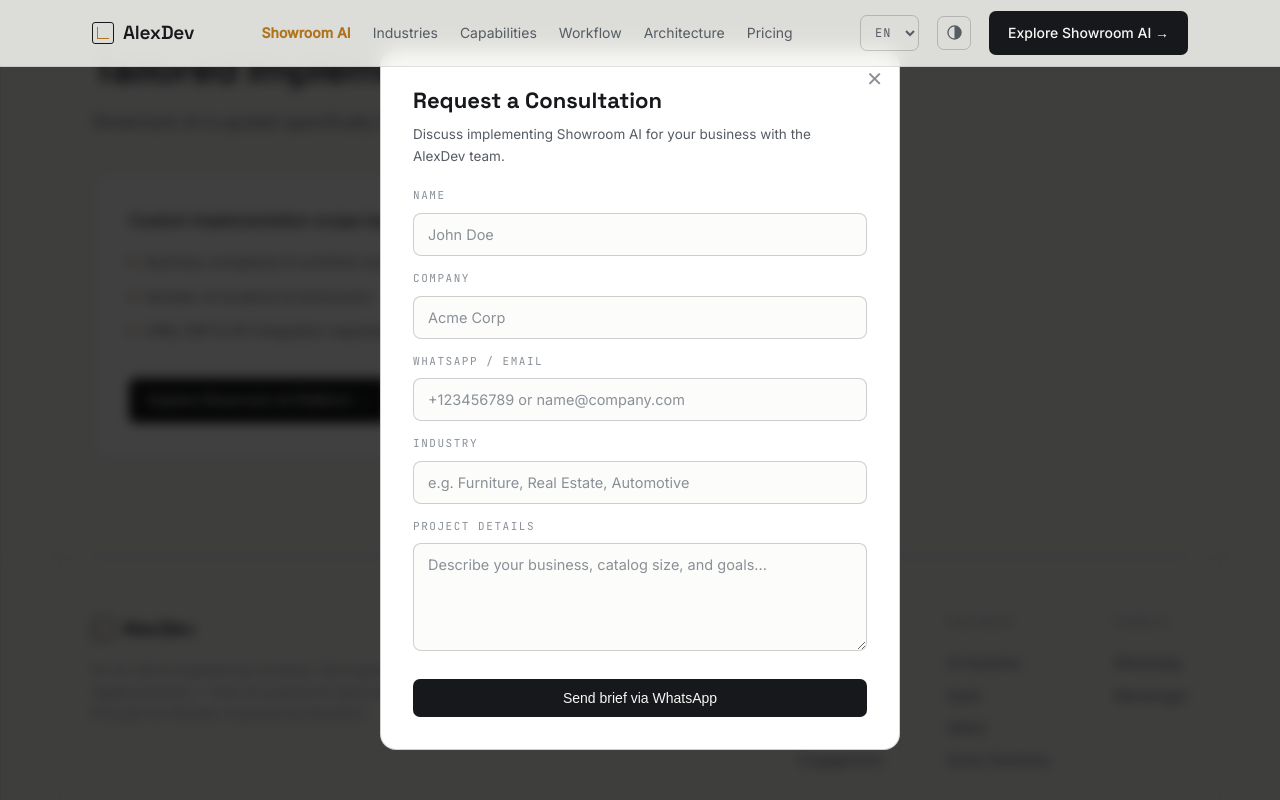
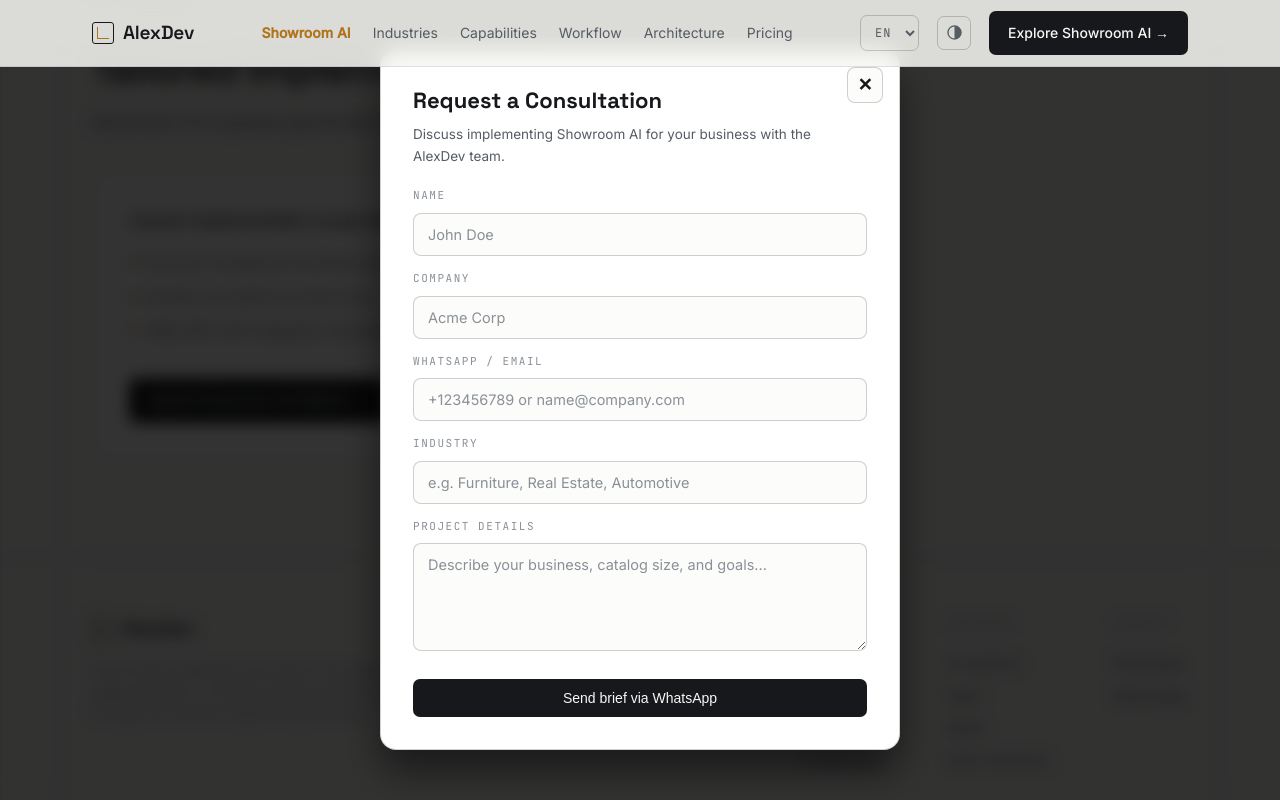
Before and after one commit to rednaxelavoroge/AlexDev, a Next.js app: page /en/showroom-ai in a window 1280 px wide. Both pictures are taken after a click on the button "Request a consultation with AlexDev". Shown: the part 4264-5064 px from the top of the page. Built offline with nearby package versions, Linux system fonts and the light colour scheme.

Commit message:
fix: polish Showroom AI modal closing and section titles

```diff
--- a/components/ShowroomAIPage.jsx
+++ b/components/ShowroomAIPage.jsx
@@ -1,6 +1,6 @@
 'use client';
 
-import { useState } from 'react';
+import { useState, useEffect } from 'react';
 import { useRouter } from 'next/navigation';
 import { locales, langLabels } from '../lib/i18n';
 import { getContent } from '../content';
@@ -23,6 +23,24 @@
   const lang = locale === 'ru' ? 'ru' : 'en';
   const c = showroomAIContent[lang] || showroomAIContent.en;
   const mainContent = getContent(locale);
+
+  useEffect(() => {
+    if (!demoOpen) return;
+
+    const originalOverflow = document.body.style.overflow;
+    document.body.style.overflow = 'hidden';
+
+    const handleKeyDown = (e) => {
+      if (e.key === 'Escape') setDemoOpen(false);
+    };
+
+    window.addEventListener('keydown', handleKeyDown);
+
+    return () => {
+      document.body.style.overflow = originalOverflow;
+      window.removeEventListener('keydown', handleKeyDown);
+    };
+  }, [demoOpen]);
 
   function toggleTheme() {
     const next = theme === 'light' ? 'dark' : 'light';
@@ -334,11 +352,57 @@
 
         {/* Consultation Modal */}
         {demoOpen && (
-          <div style={{ position: 'fixed', inset: 0, zIndex: 100, background: 'rgba(0,0,0,0.75)', backdropFilter: 'blur(6px)', display: 'flex', alignItems: 'center', justifyContent: 'center', padding: '20px' }}>
-            <div style={{ background: 'var(--panel)', border: '1px solid var(--line2)', borderRadius: '16px', maxWidth: '520px', width: '100%', padding: '32px', position: 'relative' }}>
+          <div
+            onClick={(e) => {
+              if (e.target === e.currentTarget) setDemoOpen(false);
+            }}
+            style={{
+              position: 'fixed',
+              inset: 0,
+              zIndex: 100,
+              background: 'rgba(0,0,0,0.8)',
+              backdropFilter: 'blur(8px)',
+              display: 'flex',
+              alignItems: 'center',
+              justifyContent: 'center',
+              padding: '20px',
+              overflowY: 'auto',
+            }}
+          >
+            <div
+              style={{
+                background: 'var(--panel)',
+                border: '1px solid var(--line2)',
+                borderRadius: '16px',
+                maxWidth: '520px',
+                width: '100%',
+                padding: '32px',
+                position: 'relative',
+                boxShadow: '0 20px 40px rgba(0,0,0,0.5)',
+              }}
+            >
               <button
+                type="button"
                 onClick={() => setDemoOpen(false)}
-                style={{ position: 'absolute', top: '16px', right: '16px', background: 'transparent', border: 0, color: 'var(--fg3)', fontSize: '20px', cursor: 'pointer' }}
+                style={{
+                  position: 'absolute',
+                  top: '16px',
+                  right: '16px',
+                  width: '36px',
+                  height: '36px',
+                  borderRadius: '8px',
+                  background: 'var(--bg2)',
+                  border: '1px solid var(--line2)',
+                  color: 'var(--fg)',
+                  fontSize: '18px',
+                  fontWeight: 600,
+                  display: 'flex',
+                  alignItems: 'center',
+                  justifyContent: 'center',
+                  cursor: 'pointer',
+                  transition: 'all 0.15s ease',
+                  zIndex: 10,
+                }}
                 aria-label="Close modal"
               >
                 ✕
--- a/content/ar.js
+++ b/content/ar.js
@@ -145,7 +145,7 @@
 
   products: {
     id: 'المنتجات والمنصات',
-    h2: 'المنتجات والمنصات الخاصة بـ AlexDev',
+    h2: 'أنظمة قمنا بهندستها',
     lead: 'إلى جانب الهندسة المخصصة للعملاء، تقوم AlexDev بإنشاء وتشغيل منصات SaaS وذكاء اصطناعي خاصة بها.',
     items: [
       {
--- a/content/en.js
+++ b/content/en.js
@@ -140,7 +140,7 @@
 
   products: {
     id: 'Products & Platforms',
-    h2: 'AlexDev Proprietary Products & Platforms',
+    h2: "Systems we've engineered",
     lead: 'Beyond client engineering, AlexDev builds and operates its own SaaS and AI platforms. These are standalone technology products evolving on our engineering standard.',
     items: [
       {
--- a/content/es.js
+++ b/content/es.js
@@ -140,7 +140,7 @@
 
   products: {
     id: 'Productos y Plataformas',
-    h2: 'Productos y plataformas propios de AlexDev',
+    h2: 'Sistemas que hemos diseñado',
     lead: 'Más allá de la ingeniería para clientes, AlexDev construye y opera sus propias plataformas SaaS y de IA. Son productos tecnológicos independientes desarrollados bajo nuestro estándar de ingeniería.',
     items: [
       {
--- a/content/fr.js
+++ b/content/fr.js
@@ -140,7 +140,7 @@
 
   products: {
     id: 'Produits & Plateformes',
-    h2: 'Produits & plateformes propres d’AlexDev',
+    h2: 'Systèmes que nous avons conçus',
     lead: 'En plus de l’ingénierie sur mesure, AlexDev développe et exploite ses propres plateformes SaaS et d’IA.',
     items: [
       {
--- a/content/it.js
+++ b/content/it.js
@@ -140,7 +140,7 @@
 
   products: {
     id: 'Prodotti & Piattaforme',
-    h2: 'Prodotti e piattaforme proprietarie AlexDev',
+    h2: 'Sistemi che abbiamo progettato',
     lead: 'Oltre all’ingegneria su misura per i clienti, AlexDev sviluppa e gestisce le proprie piattaforme SaaS e di IA.',
     items: [
       {
--- a/content/pt.js
+++ b/content/pt.js
@@ -140,7 +140,7 @@
 
   products: {
     id: 'Produtos & Plataformas',
-    h2: 'Produtos e plataformas proprietárias AlexDev',
+    h2: 'Sistemas que projetamos',
     lead: 'Além da engenharia sob medida para clientes, a AlexDev desenvolve e opera suas próprias plataformas SaaS e de IA.',
     items: [
       {
--- a/content/ru.js
+++ b/content/ru.js
@@ -140,7 +140,7 @@
 
   products: {
     id: 'Продукты и платформы',
-    h2: 'Собственные продукты и платформы AlexDev',
+    h2: 'Системы, которые мы спроектировали',
     lead: 'Параллельно с заказной инженерией AlexDev создаёт и развивает собственные SaaS и AI-платформы. Это самостоятельные технологические продукты, развивающиеся по нашему инженерному стандарту.',
     items: [
       {
```
